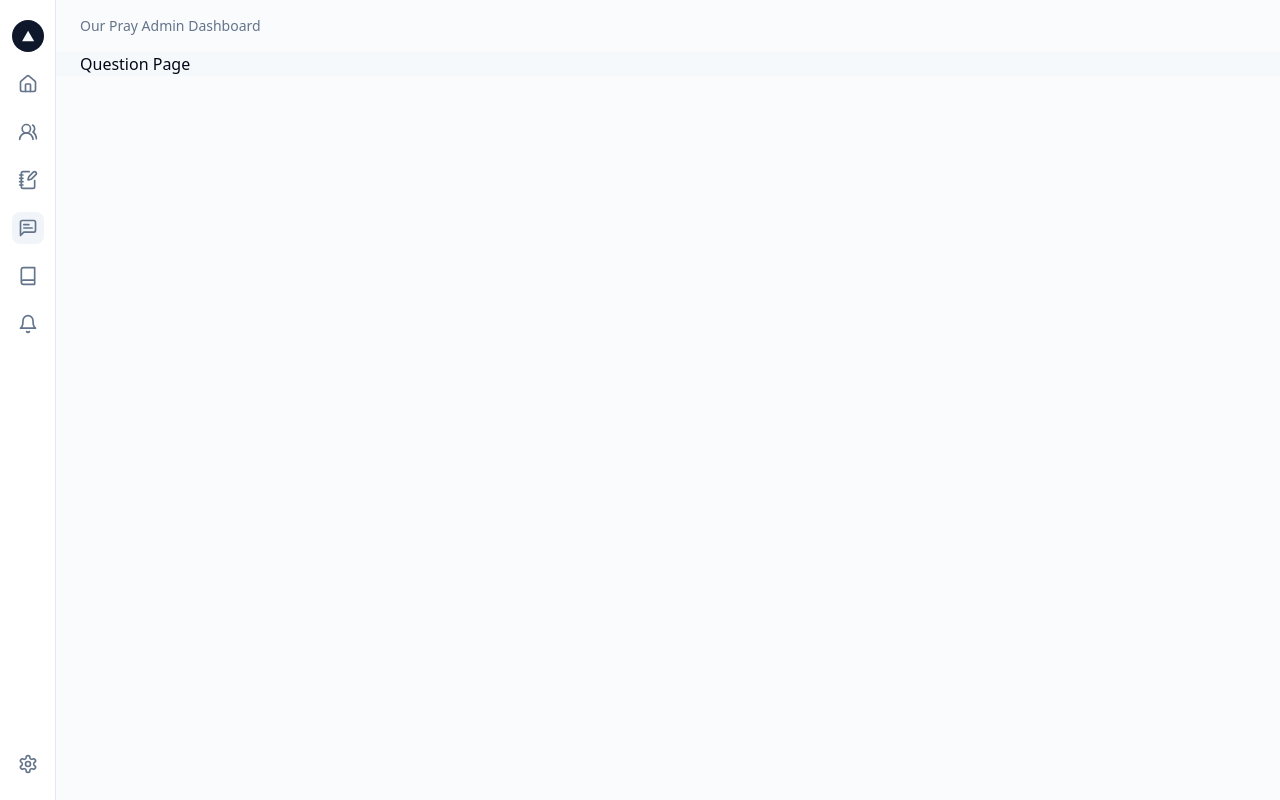
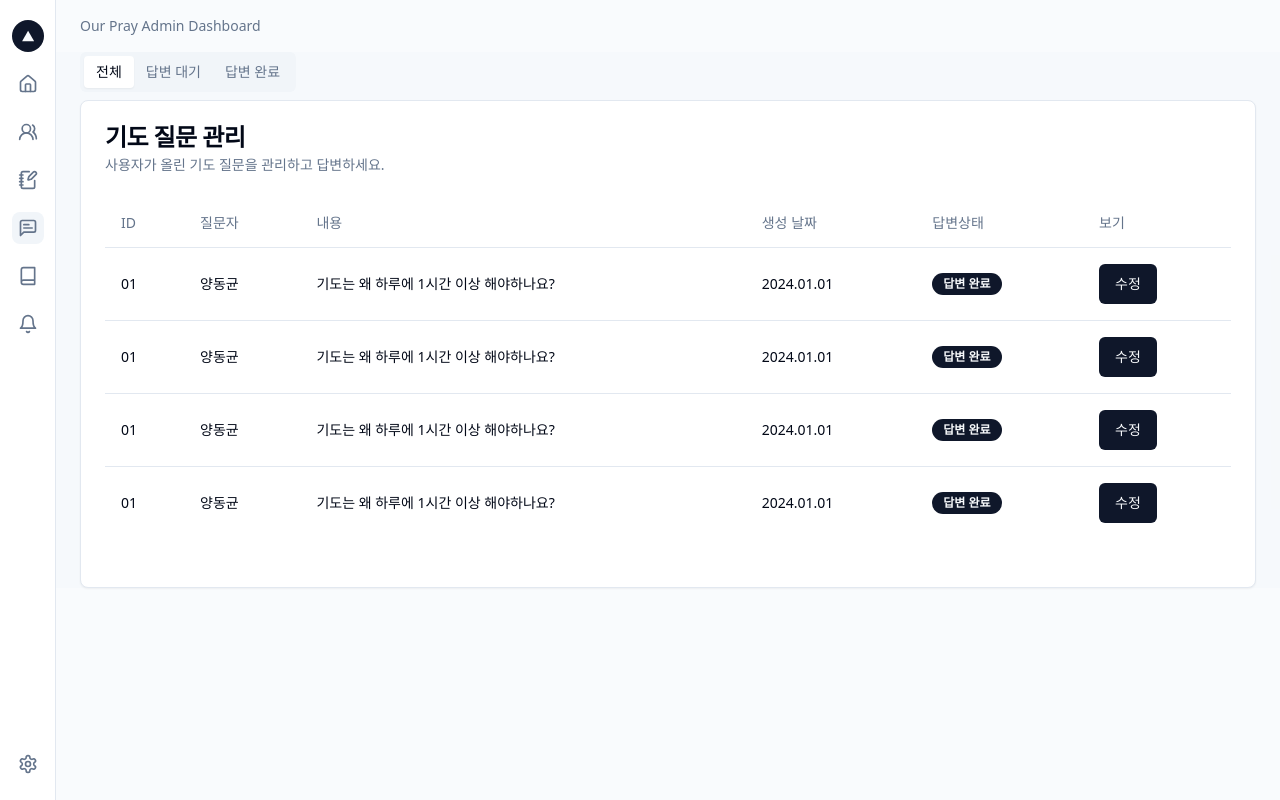
Before and after one commit to ehdrbdndns/our-pray-admin-dashboard, a Next.js app: page /question in a window 1280 px wide. Built offline with nearby package versions, Linux system fonts and the light colour scheme.

Commit message:
feat: add page table ui

```diff
--- a/app/(dashboard)/question/page.tsx
+++ b/app/(dashboard)/question/page.tsx
@@ -1,7 +1,24 @@
+import { Tabs, TabsContent, TabsList, TabsTrigger } from "@/components/ui/tabs"
+import QuestionTable from "./question-table"
+
 export default function QuestionPage() {
   return (
-    <div>
-      Question Page
-    </div>
+    <>
+      <Tabs defaultValue="all">
+        <div className="flex items-center">
+          <TabsList>
+            <TabsTrigger value="all">전체</TabsTrigger>
+            <TabsTrigger value="pend">답변 대기</TabsTrigger>
+            <TabsTrigger value="reply">답변 완료</TabsTrigger>
+          </TabsList>
+          <div>
+            {/* Search Bar */}
+          </div>
+        </div>
+        <TabsContent value="all">
+          <QuestionTable />
+        </TabsContent>
+      </Tabs>
+    </>
   )
 }
--- /dev/null
+++ b/app/(dashboard)/question/question-table.tsx
@@ -0,0 +1,69 @@
+import { Card, CardContent, CardDescription, CardFooter, CardHeader, CardTitle } from "@/components/ui/card";
+import { Table, TableBody, TableHead, TableHeader, TableRow } from "@/components/ui/table";
+import Question from "./question";
+
+export default function QuestionTable() {
+  return (
+    <Card>
+      <CardHeader>
+        <CardTitle>기도 질문 관리</CardTitle>
+        <CardDescription>
+          사용자가 올린 기도 질문을 관리하고 답변하세요.
+        </CardDescription>
+      </CardHeader>
+      <CardContent>
+        <Table>
+          <TableHeader>
+            <TableRow>
+              <TableHead className="hidden md:table-cell">ID</TableHead>
+              <TableHead>질문자</TableHead>
+              <TableHead className="hidden md:table-cell">내용</TableHead>
+              <TableHead className="hidden md:table-cell">생성 날짜</TableHead>
+              <TableHead>답변상태</TableHead>
+              <TableHead>보기</TableHead>
+            </TableRow>
+          </TableHeader>
+          <TableBody>
+            <Question />
+            <Question />
+            <Question />
+            <Question />
+          </TableBody>
+        </Table>
+      </CardContent>
+      <CardFooter>
+        {/* <form className="flex items-center w-full justify-between">
+        <div className="text-xs text-muted-foreground">
+          Showing{' '}
+          <strong>
+            {Math.min(offset - productsPerPage, totalProducts) + 1}-{offset}
+          </strong>{' '}
+          of <strong>{totalProducts}</strong> products
+        </div>
+        <div className="flex">
+          <Button
+            formAction={prevPage}
+            variant="ghost"
+            size="sm"
+            type="submit"
+            disabled={offset === productsPerPage}
+          >
+            <ChevronLeft className="mr-2 h-4 w-4" />
+            Prev
+          </Button>
+          <Button
+            formAction={nextPage}
+            variant="ghost"
+            size="sm"
+            type="submit"
+            disabled={offset + productsPerPage > totalProducts}
+          >
+            Next
+            <ChevronRight className="ml-2 h-4 w-4" />
+          </Button>
+        </div>
+      </form> */}
+      </CardFooter>
+    </Card>
+  )
+}
--- /dev/null
+++ b/app/(dashboard)/question/question.tsx
@@ -0,0 +1,29 @@
+import { Badge } from "@/components/ui/badge";
+import { Button } from "@/components/ui/button";
+import { TableCell, TableRow } from "@/components/ui/table";
+import Link from "next/link";
+
+export default function Question() {
+  return (
+    <TableRow>
+      <TableCell className="hidden md:table-cell">01</TableCell>
+      <TableCell className="font-medium">양동균</TableCell>
+      <TableCell className="font-medium">기도는 왜 하루에 1시간 이상 해야하나요?</TableCell>
+      <TableCell className="hidden md:table-cell">2024.01.01</TableCell>
+      <TableCell className="hidden md:table-cell">
+        <Badge variant="default" className="capitalize">
+          {/* 일반 사용자 or 관리자 */}
+          답변 완료
+        </Badge>
+      </TableCell>
+      <TableCell>
+        {/* Button */}
+        <Link href="/question/1">
+          <Button>
+            수정
+          </Button>
+        </Link>
+      </TableCell>
+    </TableRow>
+  )
+}
```
